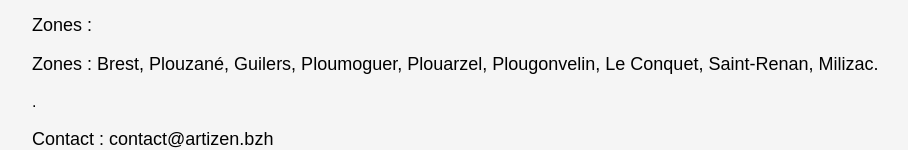
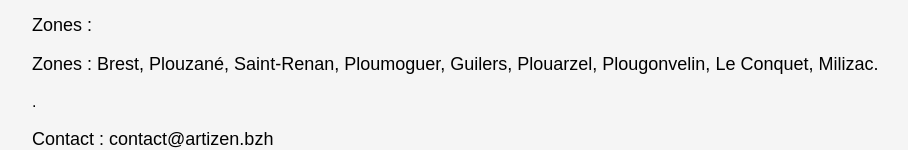
Before and after one commit to ARtiZen-bzh/artizen-bzh, a plain HTML site: page index.html in a window 1280 px wide. Shown: the part 292-442 px from the top of the page, without its empty margins (158-1066 px from the left). Drawn offline with Linux system fonts and the light colour scheme.

Commit message:
Revise service areas in index.html
Updated the list of service areas in the HTML content.

```diff
--- a/index.html
+++ b/index.html
@@ -1 +1 @@
-<!DOCTYPE html><html lang="fr"><head><meta charset="utf-8"><link rel="stylesheet" href="style.css"><title>ARtiZen</title></head><body><h1>ARtiZen</h1><p><b>Le travail bien fait, en toute sérénité</b></p><h2>Artisan multiservices</h2><p>Peinture • Revêtements • Menuiserie • Petite plomberie courante • Petite électricité courante</p><p>Zones : <p>Zones : Brest, Plouzané, Guilers, Ploumoguer, Plouarzel, Plougonvelin, Le Conquet, Saint-Renan, Milizac.</p>.</p><p>Contact : contact@artizen.bzh</p></body></html>
+<!DOCTYPE html><html lang="fr"><head><meta charset="utf-8"><link rel="stylesheet" href="style.css"><title>ARtiZen</title></head><body><h1>ARtiZen</h1><p><b>Le travail bien fait, en toute sérénité</b></p><h2>Artisan multiservices</h2><p>Peinture • Revêtements • Menuiserie • Petite plomberie courante • Petite électricité courante</p><p>Zones : <p>Zones : Brest, Plouzané, Saint-Renan, Ploumoguer, Guilers, Plouarzel, Plougonvelin, Le Conquet, Milizac.</p>.</p><p>Contact : contact@artizen.bzh</p></body></html>
```
